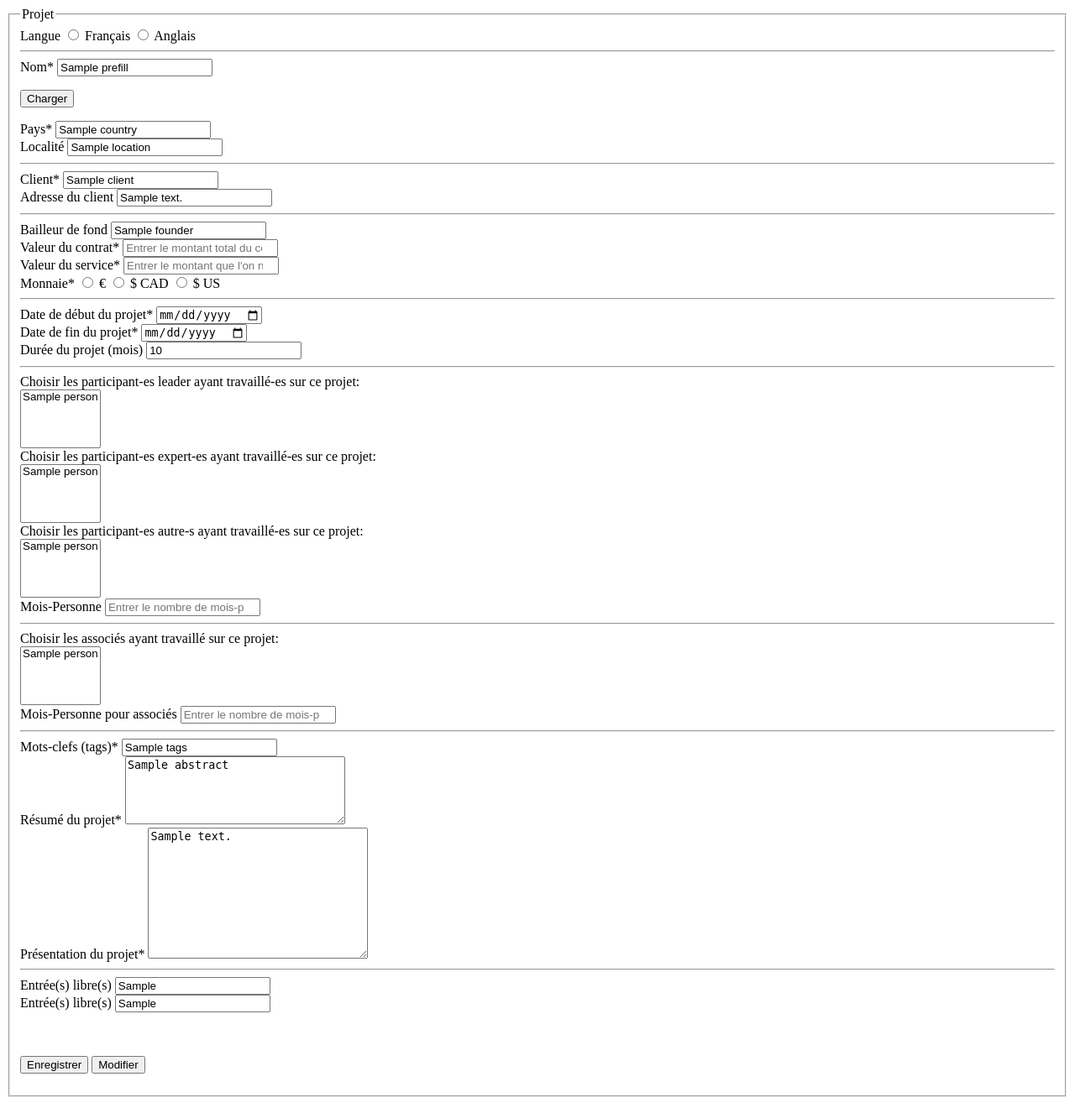
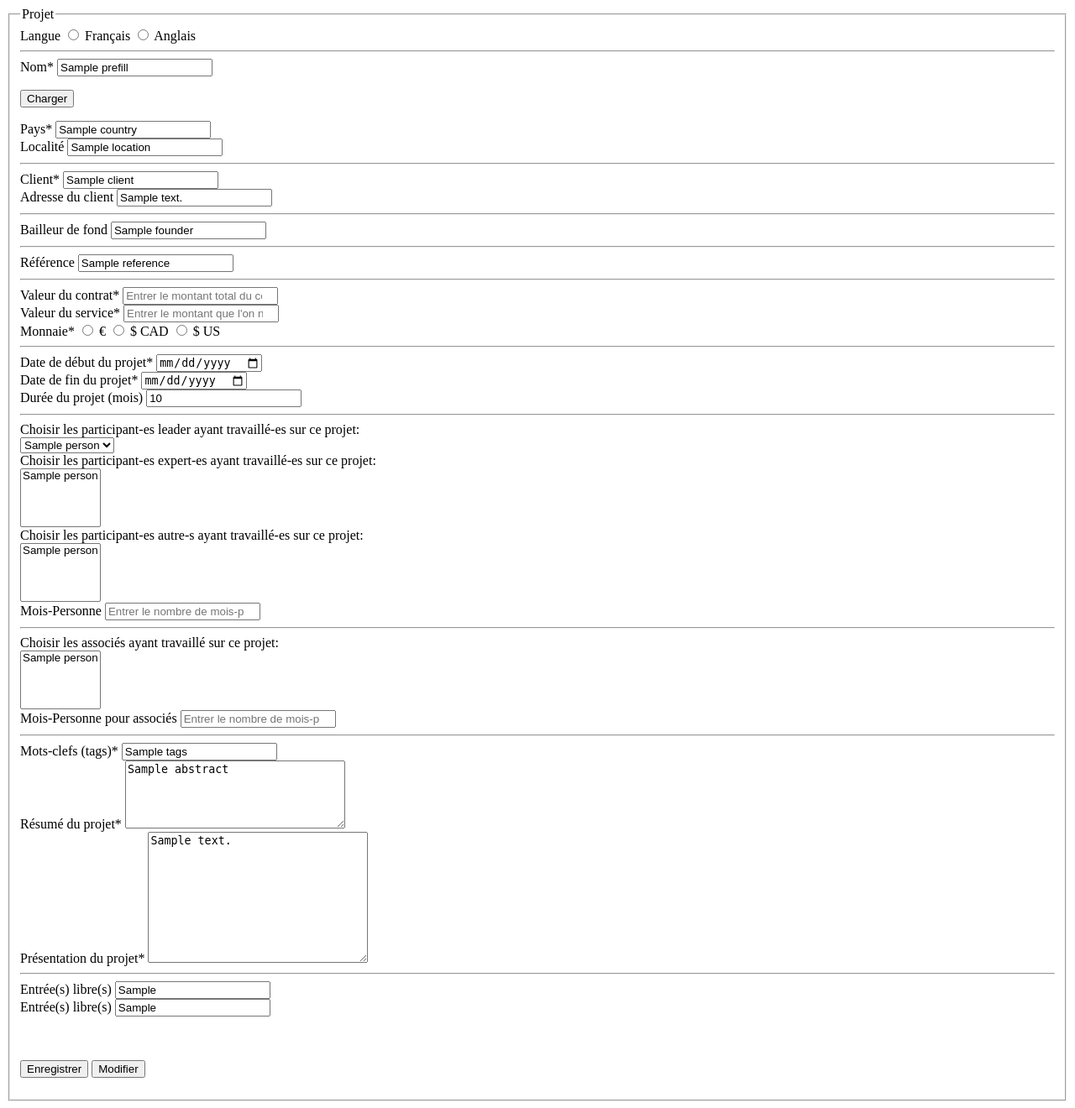
Before and after one commit to DFS420/intern-app, a Flask app: template app/templates/project_entry.html in a window 1280 px wide. Shown: the whole page at 84% size. Run offline with Flask 2, Linux system fonts and the light colour scheme; the template is opened without the code that fills it: most values are stand-ins (such as "Sample title", 1, 10 or a date in 2020); parts of the project's set-up code (start-up, migrations or seed data) failed here and were passed over.

Commit message:
ajout de champs "référence" facultatif et correction problème avec 'max_len' dans load project

```diff
--- a/app/templates/project_entry.html
+++ b/app/templates/project_entry.html
@@ -83,6 +83,21 @@
                                 />
                             </div>
 
+                            <hr style="color: #f6f7f7; margin-left: auto; margin-right: auto;">
+
+                            <div class="form-control">
+                                <label for="reference">Référence</label>
+                                <input
+                                        type="text"
+                                        id="reference"
+                                        name="reference"
+                                        placeholder="Entrer le nom nom du contact référent (ajoutez des infos en les séparant par des ';')"
+                                        value ="{{ prefill['reference'] }}"
+                                />
+                            </div>
+
+                            <hr style="color: #f6f7f7; margin-left: auto; margin-right: auto;">
+
                             <div class="form-control">
                                 <label for="contract_value">Valeur du contrat*</label>
                                 <input
@@ -159,7 +174,7 @@
 
                             <div class="form-control">
                                 <label for="leader">Choisir les participant-es leader ayant travaillé-es sur ce projet:</label> </br>
-                                <select name="leader" id="leader" multiple>
+                                <select name="leader" id="leader">
                                     {% for person in persons %}
                                         <option value="{{ person['name'] }}"
                                                 {% if prefill['leader'] %}
--- a/app/utils/model.py
+++ b/app/utils/model.py
@@ -19,6 +19,7 @@ class Project(BaseModel):
     client: str
     client_address: str = ''
     founder = ''
+    reference: str = ''
 
     contract_value: int = 0
     service_value: int = 0
```
Also changed, not shown: app/utils/dev_db_utils.py (+6 -2 lines).
